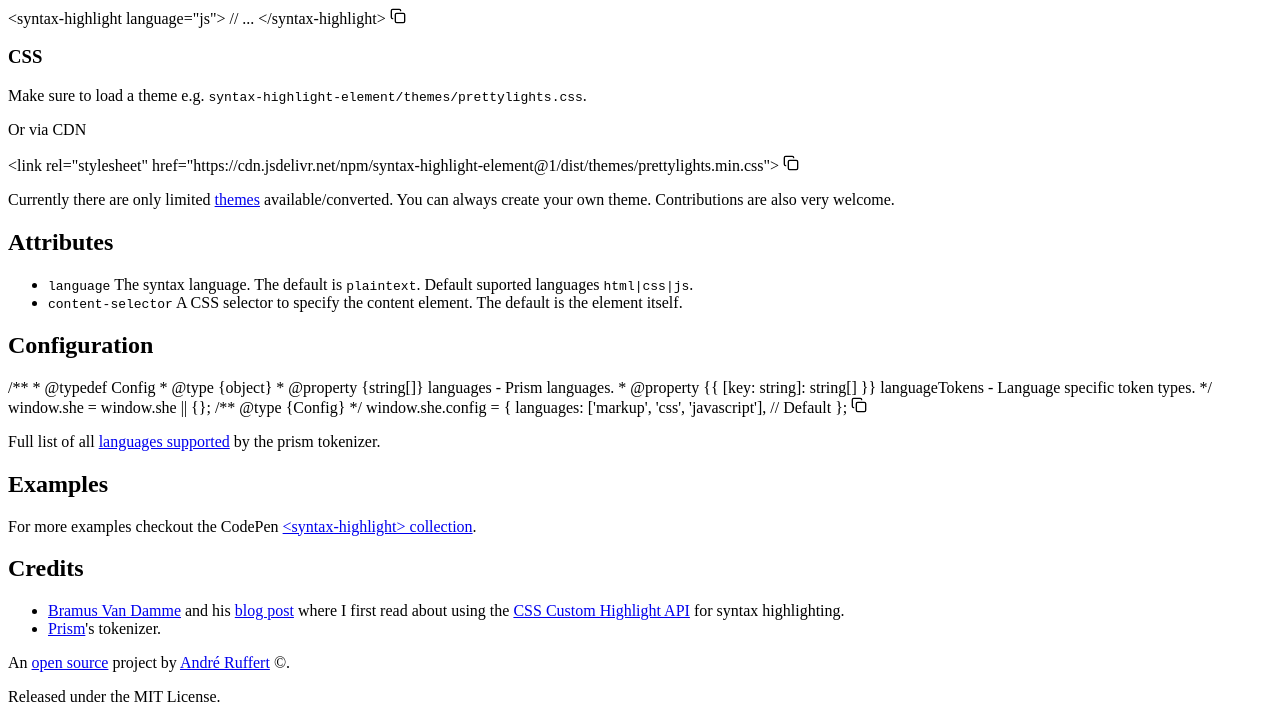
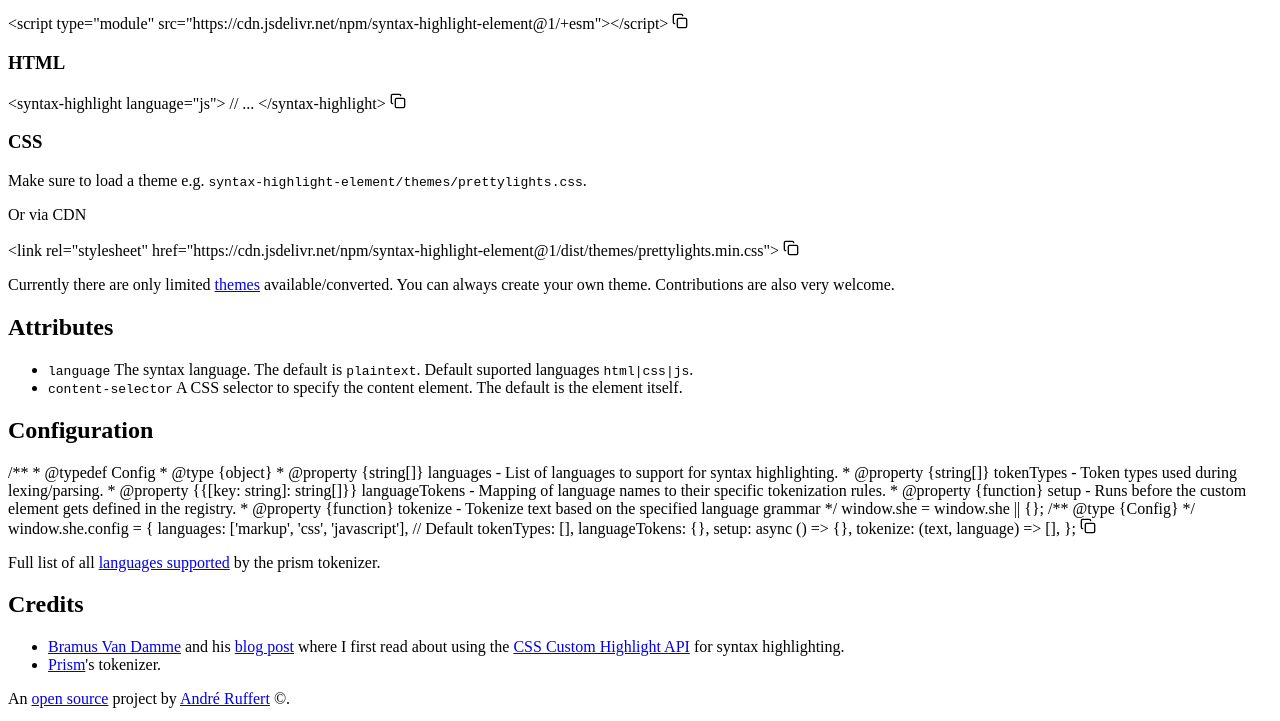
Before and after one commit to andreruffert/syntax-highlight-element, a website built with Vite: page docs/index.html in a window 1280 px wide. Shown: the part 739-1460 px from the top of the page. Built offline with nearby package versions, Linux system fonts and the light colour scheme; a script that the page names is missing; a small style sheet from the web is missing.

Commit message:
docs: updates

```diff
--- a/docs/index.html
+++ b/docs/index.html
@@ -97,6 +97,11 @@
       </section>
 
       <section data-section="content">
+        <h1>Examples</h1>
+        <p>For more examples checkout the CodePen <a href="https://codepen.io/collection/EPYpMJ" target="_blank" rel="noreferrer">&lt;syntax-highlight&gt; collection</a>.</p>
+      </section>
+
+      <section data-section="content">
         <h1>Installation &amp; Usage</h1>
         <article>
           <h2>Install</h2>
@@ -161,8 +166,11 @@
           <syntax-highlight language="js" id="copy-config">/**
  * @typedef Config
  * @type {object}
- * @property {string[]} languages - Prism languages.
- * @property {{ [key: string]: string[] }} languageTokens - Language specific token types.
+ * @property {string[]} languages - List of languages to support for syntax highlighting.
+ * @property {string[]} tokenTypes - Token types used during lexing/parsing.
+ * @property {{[key: string]: string[]}} languageTokens - Mapping of language names to their specific tokenization rules.
+ * @property {function} setup - Runs before the custom element gets defined in the registry.
+ * @property {function} tokenize - Tokenize text based on the specified language grammar
  */
 
 window.she = window.she || {};
@@ -170,17 +178,16 @@ window.she = window.she || {};
 /** @type {Config} */
 window.she.config = {
   languages: ['markup', 'css', 'javascript'], // Default
+  tokenTypes: [],
+  languageTokens: {},
+  setup: async () => {},
+  tokenize: (text, language) => [],
 };</syntax-highlight>
           <clipboard-copy for="copy-config" class="button" aria-label="Copy content">
             <svg class="icon" width="1em" height="1em" aria-hidden="true"><use xlink:href="#copy"></use></svg>
           </clipboard-copy>
         </div>
         <p>Full list of all <a href="https://prismjs.com/#supported-languages" target="_blank" rel="noreferrer">languages supported</a> by the prism tokenizer.</p>
-      </section>
-
-      <section data-section="content">
-        <h1>Examples</h1>
-        <p>For more examples checkout the CodePen <a href="https://codepen.io/collection/EPYpMJ" target="_blank" rel="noreferrer">&lt;syntax-highlight&gt; collection</a>.</p>
       </section>
 
       <section data-section="content">
```
Also changed, not shown: README.md.
